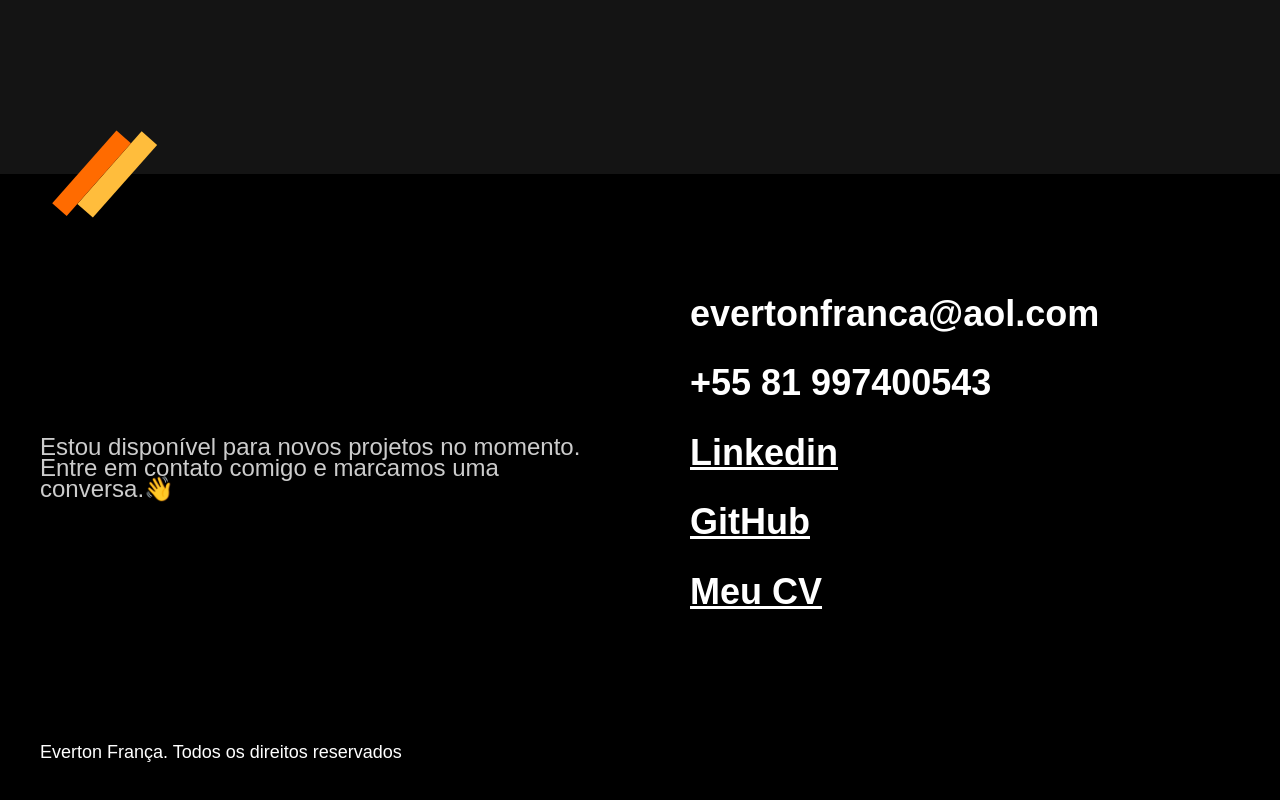
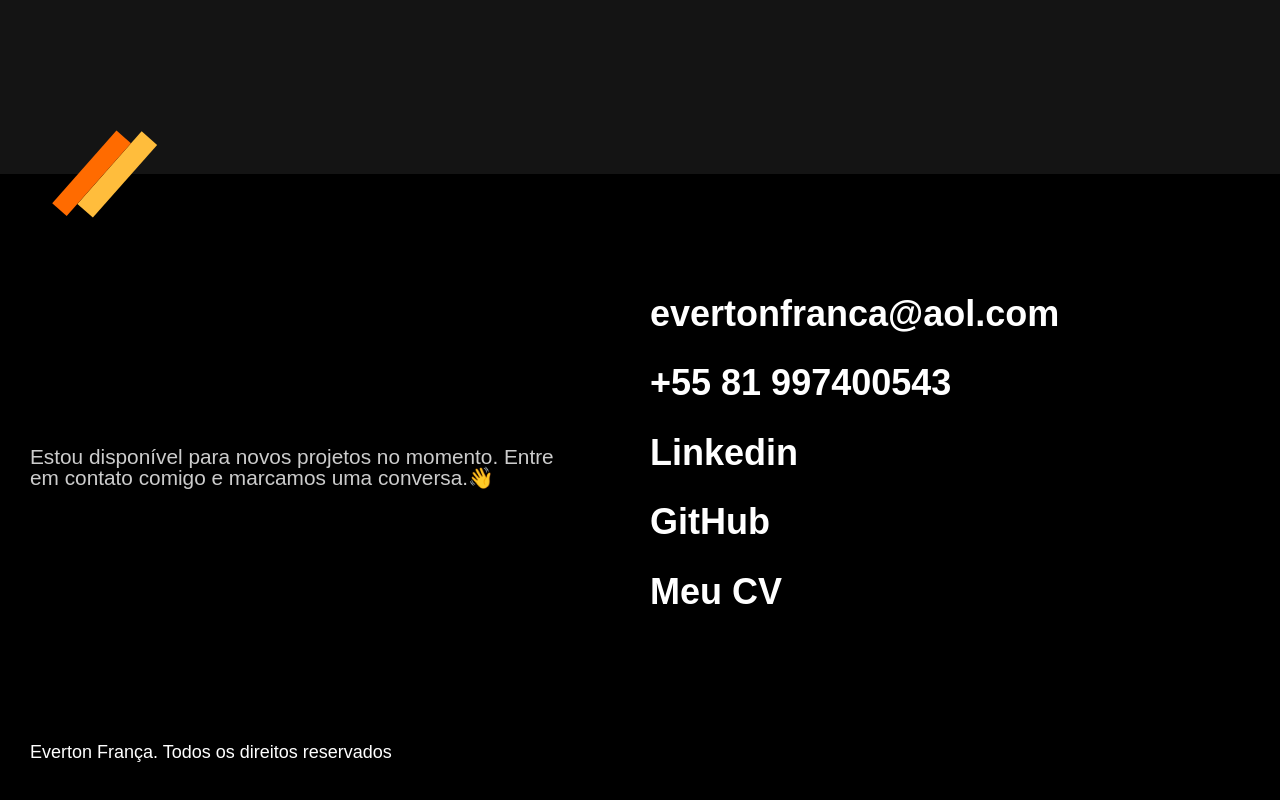
Before and after one commit to evertonfranca-ie/MeuPortfolio, a plain HTML site: page index.html in a window 1280 px wide. Shown: the part 2498-3298 px from the top of the page. Drawn offline with Linux system fonts and the light colour scheme.

Commit message:
atualizacao

```diff
--- a/css/footer.css
+++ b/css/footer.css
@@ -6,7 +6,7 @@
 
 .footer-container{
     max-width: 1200px;
-    padding: 120px 20px 60px 20px;
+    padding: 120px 40px 60px 20px;
     margin: 0 auto;
     display: grid;
     grid-template-columns: 1fr 1fr;
@@ -15,21 +15,23 @@
 }
 
 .footer-texto{
-    font-size: 1.5rem;
-    line-height: 1.33rem;
+    font-size: 1.3rem;
+    line-height: 1.3rem;
     color: #cccccc;
 }
 
-.footer-contato li{
+.footer-contato  li{
     font-weight: bold;
     font-size: 2.25rem;
     line-height: 1.1;
     color: #ffffff;
     margin-bottom: 30px;
+    margin-left: -30px;
 }
 
 .footer-contato li a{
     color: #ffffff;
+    text-decoration: none;
 }
 
 .footer-copy{
@@ -46,6 +48,6 @@
     }
 
     .footer-contato li{
-    font-size: 1.5rem;
+    font-size: 1.0rem;
     }
 }
```
